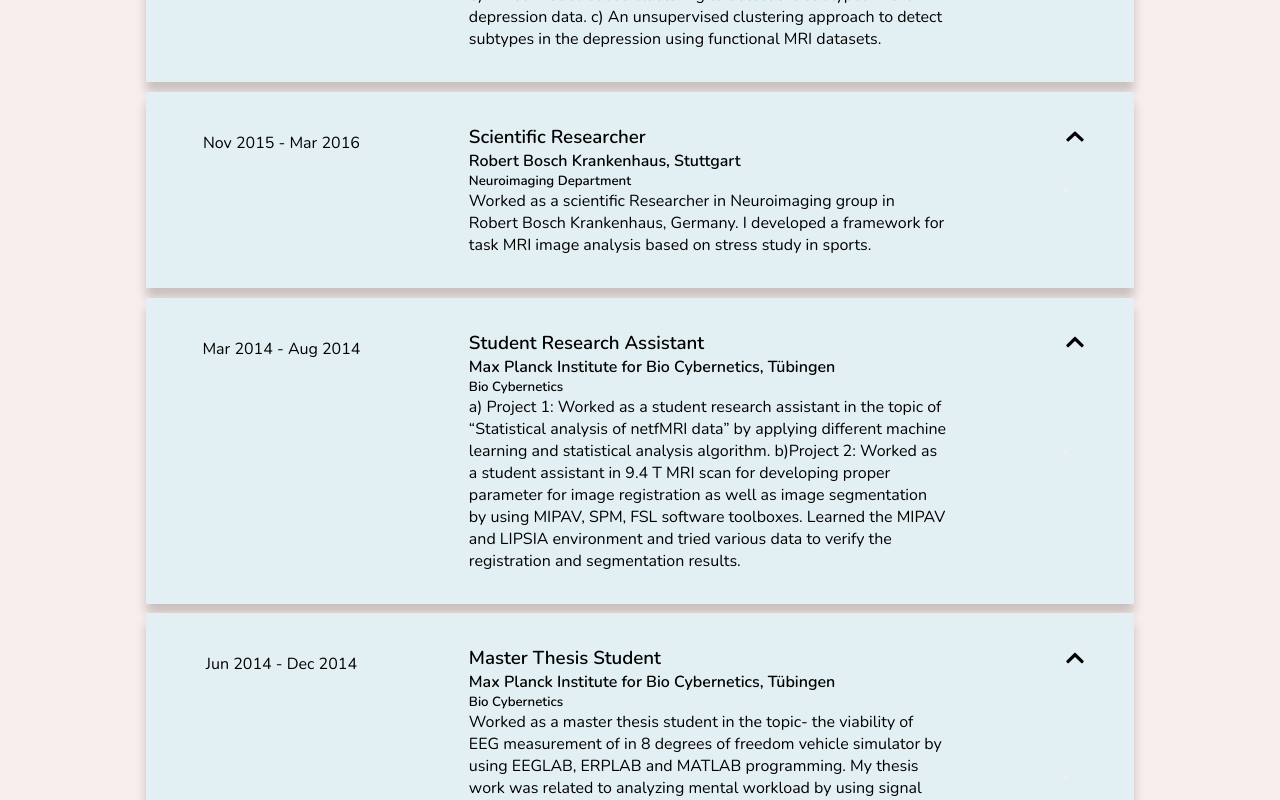
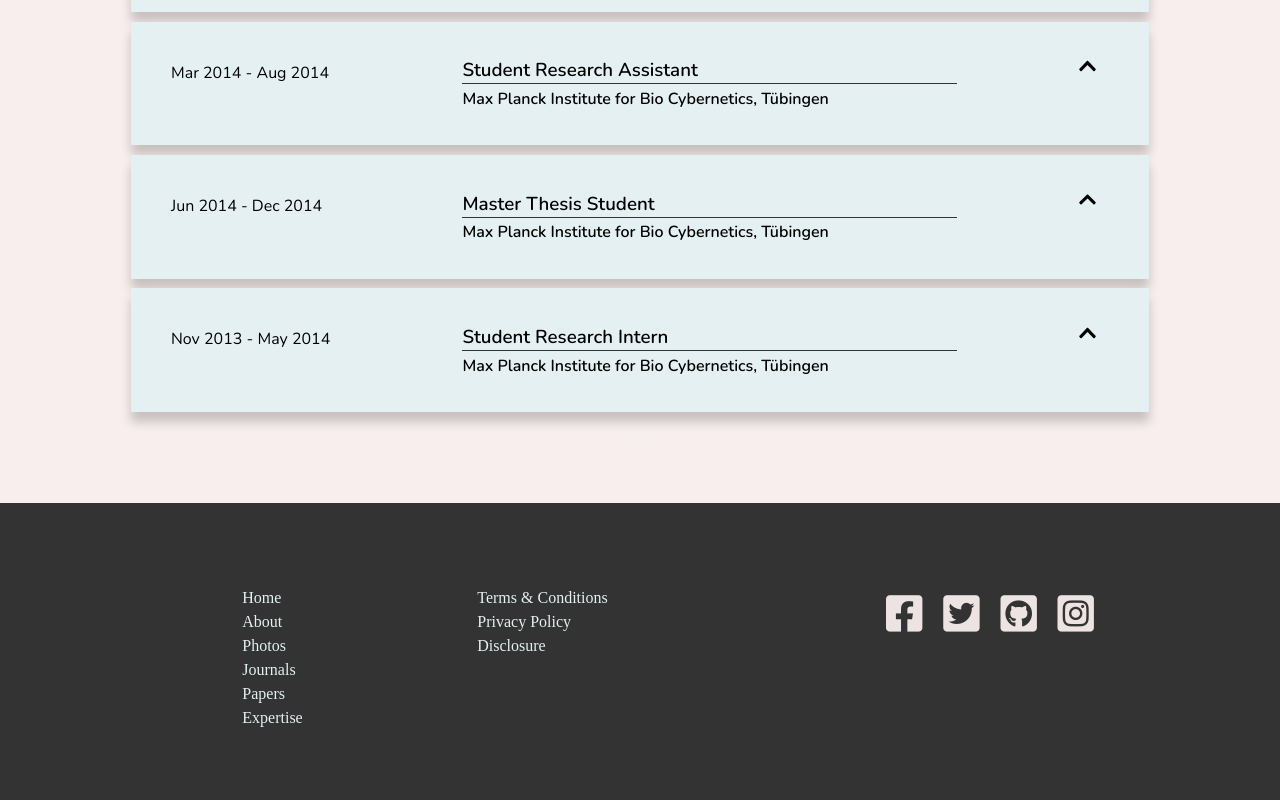
Before and after one commit to simarmannsingh/riya_paul, a React (Create React App) app: page / in a window 1280 px wide. Shown: the part 1600-2400 px from the top of the page. Built offline with nearby package versions, Linux system fonts and the light colour scheme.

Commit message:
Fixed Netlify error and Added Footer as a functional Component.

```diff
--- a/src/components/Accordian.js
+++ b/src/components/Accordian.js
@@ -10,8 +10,8 @@ const Accordian = () => {
             institute: 'Ludwig-Maximilian-University Munich',
             department: 'Department of Psychiatry & Psychotherapy',
             topic: 'Topic: Multi-scale, multimodal stratification and comorbidity analysis in psychiatric disorders',
-            pediodStarts: 'Oct 2019',
-            pediodEnds: 'Present'
+            periodStarts: 'Oct 2019',
+            periodEnds: 'Present'
         },
 
         {
@@ -20,8 +20,8 @@ const Accordian = () => {
             institute: 'Max Planck Institute of Psychiatry, Munich',
             department: 'Research Group Statistical Genetics, Translational Research in Psychiatry',
             topic: 'Topic: Multivariate methods for analyzing Combined Multimodal Omics- and multimodal neuroimaging records. a) Unsupervised clustering method using structural brain imaging data (Voxel-Based Morphometry clustering) to define volume based networks. Automated and purely data driven grey matter parcellation for developing VBM (voxel-based morphometry) based atlas system b) Mixed model-based clustering to detect the subtypes in the depression data. c) An unsupervised clustering approach to detect subtypes in the depression using functional MRI datasets.',
-            pediodStarts: 'Apr 2016',
-            pediodEnds: 'Sep 2019'
+            periodStarts: 'Apr 2016',
+            periodEnds: 'Sep 2019'
         },
 
         {
@@ -30,8 +30,8 @@ const Accordian = () => {
             institute: 'Robert Bosch Krankenhaus, Stuttgart',
             department: 'Neuroimaging Department',
             topic: 'Worked as a scientific Researcher in Neuroimaging group in Robert Bosch Krankenhaus, Germany. I developed a framework for task MRI image analysis based on stress study in sports.',
-            pediodStarts: 'Nov 2015',
-            pediodEnds: 'Mar 2016'
+            periodStarts: 'Nov 2015',
+            periodEnds: 'Mar 2016'
         },
 
         {
@@ -40,8 +40,8 @@ const Accordian = () => {
             institute: 'Max Planck Institute for Bio Cybernetics, Tübingen',
             department: 'Bio Cybernetics',
             topic: 'a) Project 1: Worked as a student research assistant in the topic of “Statistical analysis of netfMRI data” by applying different machine learning and statistical analysis algorithm. b)Project 2: Worked as a student assistant in 9.4 T MRI scan for developing proper parameter for image registration as well as image segmentation by using MIPAV, SPM, FSL software toolboxes. Learned the MIPAV and LIPSIA environment and tried various data to verify the registration and segmentation results.',
-            pediodStarts: 'Mar 2014',
-            pediodEnds: 'Aug 2014'
+            periodStarts: 'Mar 2014',
+            periodEnds: 'Aug 2014'
         },
 
         {
@@ -50,8 +50,8 @@ const Accordian = () => {
             institute: 'Max Planck Institute for Bio Cybernetics, Tübingen',
             department: 'Bio Cybernetics',
             topic: 'Worked as a master thesis student in the topic- the viability of EEG measurement of in 8 degrees of freedom vehicle simulator by using EEGLAB, ERPLAB and MATLAB programming. My thesis work was related to analyzing mental workload by using signal processing techniques and classifying them using support vector machine classifier and also measuring signal to noise ratio in a motion simulator during different motion conditions and mental workload measuring tasks (auditory oddball task, auditory n-back task)',
-            pediodStarts: 'Jun 2014',
-            pediodEnds: 'Dec 2014'
+            periodStarts: 'Jun 2014',
+            periodEnds: 'Dec 2014'
         },
 
         {
@@ -60,10 +60,28 @@ const Accordian = () => {
             institute: 'Max Planck Institute for Bio Cybernetics, Tübingen',
             department: 'Bio Cybernetics',
             topic: 'Worked as intern student in the topic - the viability of EEG measurement of in 8degrees of freedom vehicle simulator by using auditory oddball experimental task with EEGLAB and MATLAB programming',
-            pediodStarts: 'Nov 2013',
-            pediodEnds: 'May 2014'
+            periodStarts: 'Nov 2013',
+            periodEnds: 'May 2014'
         },
     ])
+
+    function toggleAccordionCard(accoudionId){
+        console.log(accoudionId);
+    }
+
+    function updateRecords()
+    {
+        setPastexp(pastexp => {
+            return { ...pastexp,
+                        id: pastexp.id+1,
+                        post: 'new Position',
+                        institute: 'new Institute',
+                        topic: 'new Topic',
+                        periodStarts: 'today',
+                        periodEnds:'tomorrow'
+                    }
+        } )
+    }
 
 
     return (
@@ -71,18 +89,22 @@ const Accordian = () => {
             {pastexp.map( (past) => (
 
                 <div key={ past.id } className="grid accordian">
-                    <p> {past.pediodStarts} - {past.pediodEnds} </p>
+                    <p> {past.periodStarts} - {past.periodEnds} </p>
                     <div className="block">
                         <h3>{ past.post}</h3>
+                        <h4>{past.institute}</h4>
                         <div className="accordion_contents">
-                            <h4>{past.institute}</h4>
                             <h5>{past.department}</h5>
                             <p>{past.topic}</p>
                         </div>
                     </div>
-                    <button type="button"></button>
+                    <button onClick={() => toggleAccordionCard(past.id) } type="button"></button>
                 </div>
             ))}
+
+            <div className="hookie">
+                <button onClick={updateRecords}></button>
+            </div>
         </>
     );
 
--- /dev/null
+++ b/src/components/Footer.js
@@ -0,0 +1,31 @@
+const Footer = () => {
+    return (
+        <div className="footer">
+            <div className="container grid">
+                <nav className="footer-nav">
+                    <ul className="footer-links">
+                        <li><a href="home">Home</a></li>
+                        <li><a href="about">About</a></li>
+                        <li><a href="photos">Photos</a></li>
+                        <li><a href="journals">Journals</a></li>
+                        <li><a href="papers">Papers</a></li>
+                        <li><a href="expertise">Expertise</a></li>
+                    </ul>
+                    <ul className="footer-links">
+                        <li><a href="terms">Terms & Conditions</a></li>
+                        <li><a href="privacy">Privacy Policy</a></li>
+                        <li><a href="disclosure">Disclosure</a></li>
+                    </ul>
+                </nav>
+                <ul className="social-links flex">
+                        <li><i class="fab fa-facebook-square fa-2x"></i></li>
+                        <li><i class="fab fa-twitter-square fa-2x"></i></li>
+                        <li><i class="fab fa-github-square fa-2x"></i></li>
+                        <li><i class="fab fa-instagram-square fa-2x"></i></li>
+                </ul>
+            </div>
+        </div>
+    )
+}
+
+export default Footer;
--- a/src/index.css
+++ b/src/index.css
@@ -3,13 +3,16 @@
 body {
   background-color: #F9EEEE;
   font-family: Nunito;
-  margin: 2em 0;
 }
 
 *{
   box-sizing: border-box;
   padding: 0;
   margin: 0;
+}
+
+h1, h2, h3, h4{
+  margin: 0.2em 0;
 }
 
 h2{
@@ -24,7 +27,7 @@ code {
 /* ----------- Utilities ---------------------------------*/
 
 .container{
-  max-width: 1100px;
+  max-width: 1050px;
   margin: 0 auto;
   overflow: auto;
   padding: 0 40px;
@@ -89,7 +92,7 @@ code {
   /* border-bottom: 1px solid #434242; */
   width: 100%;
   overflow: hidden;
-  margin: 1em 0;
+  margin: 1em auto;
 }
 
 .sec2 {
@@ -105,6 +108,7 @@ nav{
   margin: 0 auto;
   height: 4em;
   font-weight: 400;
+  margin: 2em 0;
 }
 
 .Logo a{
@@ -145,7 +149,11 @@ nav{
   grid-template-columns: 1fr 3fr 2fr;
 }
 
-.intro-social{  flex-direction: column; }
+.intro-social{
+  flex-direction: column;
+  animation: slideInFromLeft 0.5s ease-in;
+}
+
 .intro-social a{
   font-size: 0.75em;
   margin: 0.2em;
@@ -162,11 +170,12 @@ nav{
 
 .main-intro{
   font-size: 1.4em;
-  /* margin-left: -1em; */
+  animation: slideInFromLeft 0.5s ease-in;
   color: #535353;
 }
 
 .profile-pic img{
+  animation: slideInFromRight 0.5s ease-in;
   border-radius: 50%;
   width: 16em;
   height: 16em;
@@ -210,8 +219,11 @@ nav{
 
 .past-exp{
   flex-direction: column;
-  /* background-color: yellow; */
   padding: 1em;
+}
+
+.past-exp h3{
+  border-bottom: 1px solid #333;
 }
 
 /* ---------------- Accordian  ------------------------------------------*/
@@ -219,22 +231,28 @@ nav{
 .outer_shell{
   flex-direction: column;
   margin: 2em;
+  /* justify-content: flex-start; */
 }
 
 .accordian{
-  background-color: #E3F0F3;
+  background-color: #e4f0f1;
   box-shadow: 0 10px 10px rgba(0, 0, 0, 0.2);
   grid-template-columns: 2fr 4fr 1fr;
-  place-items: center;
+  /* place-items: center;                 --> Centers anything inside a grid container*/
   position: relative;
   width: 100%;
   margin: 0.3em;
 }
 
+
 .accordian p:nth-child(1){
   padding: 2.5em;
   display: flex;
   align-self: flex-start;
+}
+
+.accordian button{
+  border: none;
 }
 
 .accordian button::before,
@@ -255,5 +273,91 @@ nav{
 }
 
 .accordion_contents{
-  /* display: none; */
+  display: none;
 }
+
+.footer{
+  width: 100%;
+  padding: 5em;
+  background-color: #333;
+}
+
+.footer .container {
+  grid-template-columns: 4fr 2fr;
+  gap: 10em;
+}
+
+.footer-nav{
+  margin: 0;
+  width: 100%;
+  justify-content: space-around;
+  height: fit-content;
+}
+
+.footer-links li{
+  list-style: none;
+  margin: 6px 0;
+}
+
+.footer-links li:hover{
+  text-decoration: underline;
+}
+
+.footer-links a {
+  text-decoration: none;
+  color: #e4f0f1;
+}
+
+.social-links{
+  align-items: flex-start;
+}
+
+.social-links li{
+  font-size: 1.3em;
+  cursor: pointer;
+  list-style: none;
+  margin: 0.5em;
+  color: #eee3e3;
+}
+
+.social-links li:hover{
+  color: #c4bebe;
+}
+
+/* ---------------- Animations  ------------------------------------------*/
+
+@keyframes slideInFromLeft {
+  0% {
+      transform: translateX(-100%);
+  }
+  100% {
+      transform: translateX(0);
+  }
+}
+
+@keyframes slideInFromRight {
+  0% {
+      transform: translateX(100%);
+  }
+  100% {
+      transform: translateX(0);
+  }
+}
+
+@keyframes slideInFromTop {
+  0% {
+      transform: translateY(-100%);
+  }
+  100% {
+      transform: translateY(0);
+  }
+}
+
+@keyframes slideInFromBottom {
+  0% {
+      transform: translateY(100%);
+  }
+  100% {
+      transform: translateY(0);
+  }
+}
--- a/src/pages/HomePage.jsx
+++ b/src/pages/HomePage.jsx
@@ -4,6 +4,7 @@ import Navbar from '../components/Navbar';
 import Riya from "../assets/riya.jpg";
 import avatar from "../assets/bg_blob.svg"
 import Accordian from '../components/Accordian';
+import Footer from '../components/Footer'
 // import fraunhofer_mevis from "../assets/Fraunhofer_mevis.svg"
 // import Geomar from "../assets/Geomar.jpg"
 // import LMU from "../assets/LMU_Muenchen_Logo.png"
@@ -12,9 +13,9 @@ import Accordian from '../components/Accordian';
 
 const HomePage = () => {
     return (
-        <div className="container">
+        <div >
             <Navbar />
-            <section className="grid intro sec1">
+            <section className="container grid intro sec1">
                 <div className="intro-social flex">
                     <a href="https://twitter.com/riyapual">Tw</a>
                     <a href="https://linkedin.com/riyapual">In</a>
@@ -31,7 +32,7 @@ const HomePage = () => {
                 </div>
             </section>
 
-            <section className="sec2 flex achievements">
+            <section className="container sec2 flex achievements">
                 <h2>Area of Expertise</h2>
                 <div className="grid achieve">
                     <div className="avatar">
@@ -45,7 +46,7 @@ const HomePage = () => {
                 </div>
             </section>
 
-            <section className="sec1 flex past-exp">
+            <section className="container sec1 flex past-exp">
                 <h2>Past Experience</h2>
                 <div className="flex outer_shell">
                     <Accordian/>
@@ -53,6 +54,7 @@ const HomePage = () => {
 
             </section>
 
+            <Footer/>
         </div>
     );
 }
```
Also changed, not shown: public/index.html (+4 -4 lines), src/components/Navbar.js (indentation only).
